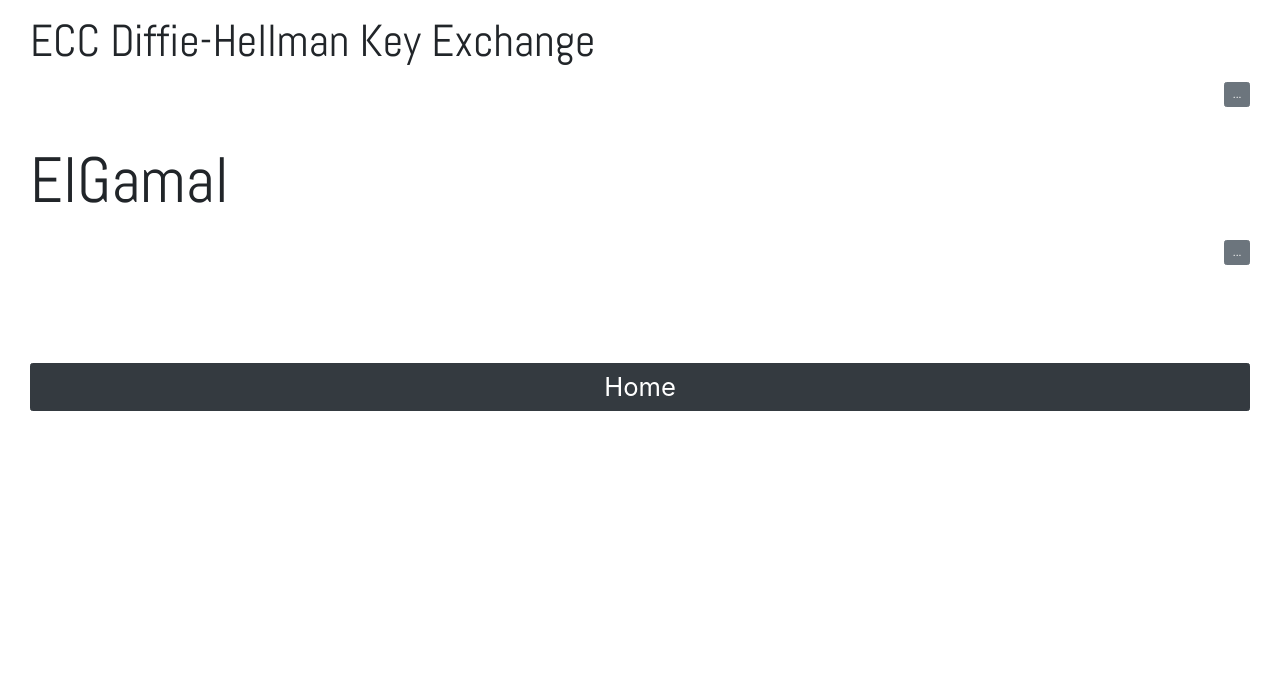
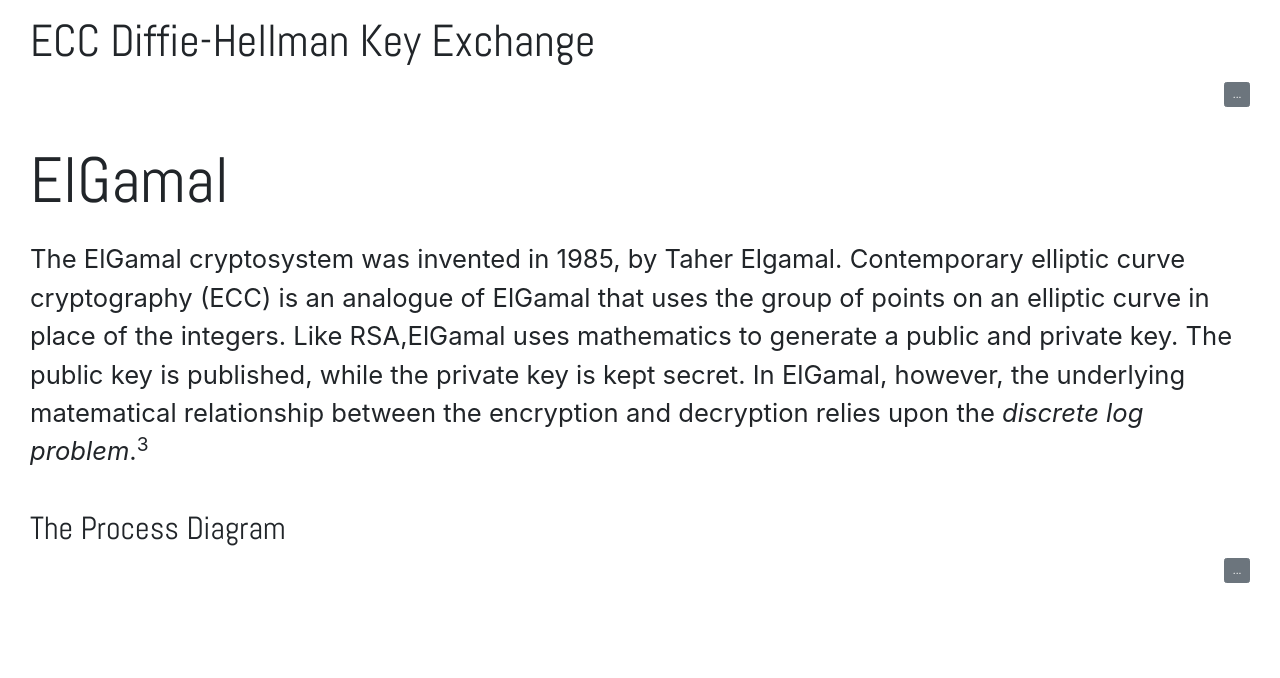
Before and after one commit to Nyquixt/security-project, a Node server app: page /asymmetric in a window 1280 px wide. Shown: the part 5822-6500 px from the top of the page. Before the commit the page ends 6233 px from the top, so only its background shows below. Run offline with Node 20, Linux system fonts and the light colour scheme; some libraries are stand-ins or nearby versions.

Commit message:
Update asymmetric.ejs

```diff
--- a/views/asymmetric.ejs
+++ b/views/asymmetric.ejs
@@ -270,15 +270,17 @@
             <!--ELGAMAL SECTION-->
             <section>
                 <h1>ElGamal</h1>
+                <p2>The ElGamal cryptosystem was invented in 1985, by Taher Elgamal. Contemporary elliptic curve cryptography (ECC) is an analogue of ElGamal that uses the group of points on an elliptic curve in place of the integers. Like RSA,ElGamal uses mathematics to generate a public and private key. The public key is published, while the private key is kept secret. In ElGamal, however, the underlying matematical relationship between the encryption and decryption relies upon the <i>discrete log problem</i>.<sup>3</sup></p2>
+                <h3><br>The Process Diagram</h3>
                 <button type="button" class="btn btn-secondary" data-toggle="collapse" data-target="#elgamal"
                     style="float: right">...</button>
                 <div id="elgamal" class="collapse">
-                    <p2>The ElGamal cryptosystem was invented in 1985, by Taher Elgamal. Contemporary elliptic curve cryptography (ECC) is an analogue of ElGamal that uses the group of points on an elliptic curve in place of the integers. Like RSA,ElGamal uses mathematics to generate a public and private key. The public key is published, while the private key is kept secret. In ElGamal, however, the underlying matematical relationship between the encryption and decryption relies upon the <i>discrete log problem</i>.<sup>3</sup></p2>
                     <img src="/images/elgamal.png" alt="ElGamal" class="center"
                         style="width: 70%; display: block;padding: 2em;margin:auto">
                 </div>
 
                 <h2><br><br></h2>
+                <p2> Well done! You've successfully navigated the confusing realm of modern cryptography! Feel free to revisit any of the pages via the navagation bar at the top of the website. <br><br></p2>
                 <!-- Insert Next Section Button-->
                 <a href="/"> <button type="button" class="btn btn-dark btn-block" id="next" style="font-size: 2vw"> Home
                     </button> </a>
```
